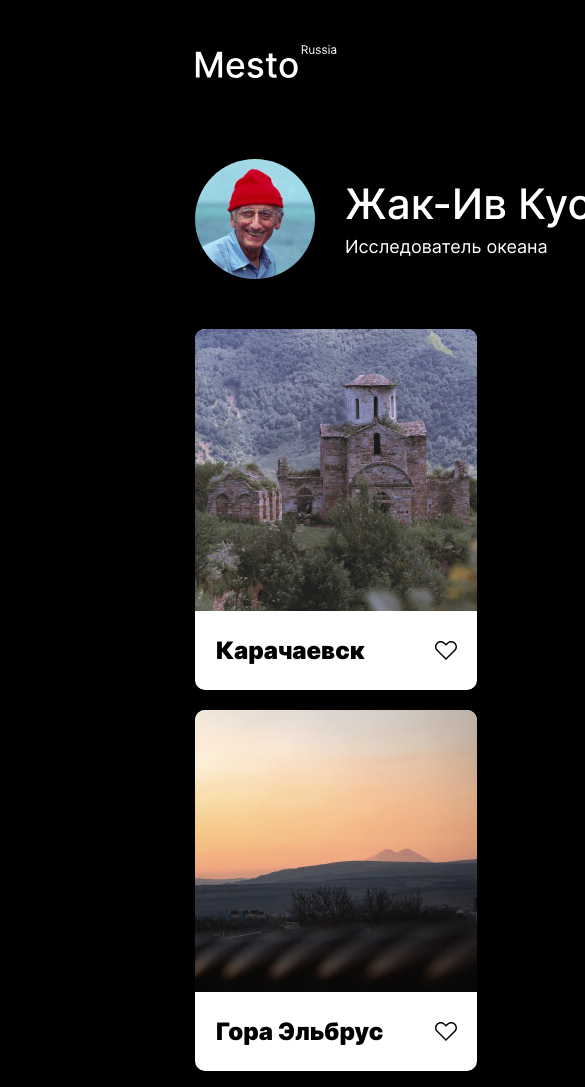
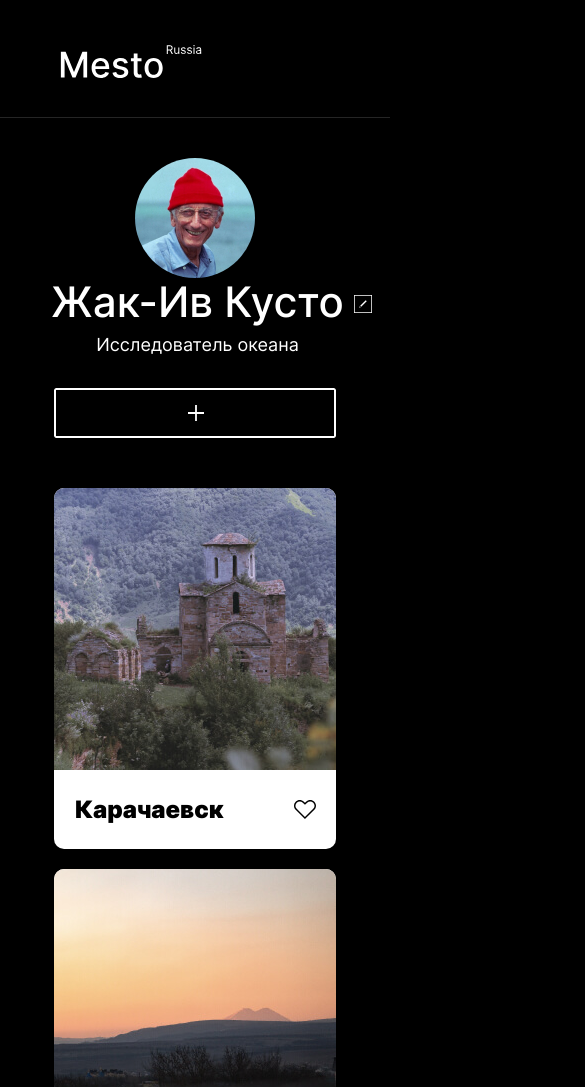
Before and after one commit to Kolotygin57/Mesto, a plain HTML site: page index.html in a window 390 px wide. Shown: the top 1087 px of the page, 585 px wide, since content can reach past the window. Drawn offline with Linux system fonts and the light colour scheme; files whose address does not match are found by name.

Commit message:
Правки после ревью

```diff
--- a/blocks/button-edit/button-edit.css
+++ b/blocks/button-edit/button-edit.css
@@ -1,7 +1,7 @@
 .button-edit {
     width: 24px;
     height: 24px;
-    margin: 0px 0 24px 18px;
+    margin: 4px 0px 0px 19px;
     background: url(../../images/Edit-Button.svg) center/contain no-repeat;
     border: none;
 }
@@ -12,13 +12,11 @@
     opacity: 0.6;
 }
 
-@media screen and (max-width: 320px) {
+@media screen and (max-width: 842px) {
     .button-edit {
+        margin-left: 10px;
         width: 18px;
         height: 18px;
-        position: inherit;
-        margin-top: -49px;
-        margin-left: 226px;
     }
 
 }
--- a/blocks/button/__close/button__close.css
+++ b/blocks/button/__close/button__close.css
@@ -2,7 +2,7 @@
     width: 32px;
     height: 32px;
     position: fixed;
-    top: 203px;
+    top: 183px;
     right: 384px;
     background: url(../../../images/Close-Icon.svg) center/contain no-repeat;
     border: none;
--- a/blocks/cards/cards.css
+++ b/blocks/cards/cards.css
@@ -1,10 +1,12 @@
 .cards {
-    display: block;
+    width: 100%;
+    box-sizing: border-box;
+    padding: 50px 15.5% 0;
 }
 
 @media screen and (max-width: 320px) {
     .cards {
-        max-width: 282px;
+        padding-top: 36px;
     }
 
 }
--- a/blocks/elements/elements.css
+++ b/blocks/elements/elements.css
@@ -1,9 +1,8 @@
 .elements {
-    max-width: 880px;
-    width: calc(100% - 2 * 200px);
-    margin: 0 auto;
-    padding: 50px 0 0;
+    margin: 0;
+    padding: 0;
     display: grid;
+    justify-content: center;
     grid-template-columns: repeat(auto-fit, 282px);
     grid-column-gap: 17px;
     grid-row-gap: 20px;
@@ -11,9 +10,7 @@
 
 @media screen and (max-width: 320px) {
     .elements {
-        max-width: 282px;
-        margin-top: 36px;
-        grid-template-columns: repeat(1, 1fr);
+
     }
 
 }
--- a/blocks/footer/__copyright/footer__copyright.css
+++ b/blocks/footer/__copyright/footer__copyright.css
@@ -1,6 +1,5 @@
 .footer__copyright {
     margin: 0;
-    padding: 18px 0 50px 0;
     font-weight: 400;
     font-size: 18px;
     line-height: 22px;
--- a/blocks/footer/footer.css
+++ b/blocks/footer/footer.css
@@ -1,16 +1,13 @@
 .footer {
-    max-width: 880px;
-    width: calc(100% - 2 * 200px);
-    margin: 0 auto;
+    width: 100%;
+    padding: 50px 15.5% 0;
     box-sizing: border-box;
-    padding-top: 50px;
 }
 
 @media screen and (max-width: 320px) {
     .footer {
-        max-width: 282px;
-        padding-top: 36px;
-        padding-bottom: 18px;
+        padding-left: 0;
+        padding-right: 0;
     }
 
 }
--- a/blocks/header/__logo/header__logo.css
+++ b/blocks/header/__logo/header__logo.css
@@ -1,8 +1,5 @@
 .header__logo {
     width: 142px;
-    height: 33px;
-    padding-top: 45px;
-    padding-bottom: 40px;
 }
 
 @media screen and (max-width: 320px) {
--- a/blocks/header/header.css
+++ b/blocks/header/header.css
@@ -1,7 +1,13 @@
 .header {
-    max-width: 880px;
-    width: calc(100% - 2 * 200px);
-    margin: 0 auto;
+    width: 100%;
+    padding: 45px 15.5% 36px;
     box-sizing: border-box;
     border-bottom: 1px solid #54545470;
 }
+
+@media screen and (max-width: 380px) {
+    .header {
+        padding: 6px 0 0;
+    }
+
+}
--- a/blocks/main/main.css
+++ b/blocks/main/main.css
@@ -1,10 +1,14 @@
-.main{
-display: block;
+.main {
+    max-width: 1280px;
+    display: flex;
+    flex-direction: column;
+    width: 100%;
 }
 
+/*
 @media screen and (max-width: 320px) {
     .main {
         max-width: 282px;
     }
 
-}
+}*/
--- /dev/null
+++ b/blocks/page/__container/page__container.css
@@ -0,0 +1,8 @@
+.page__container{
+    margin: auto;
+    max-width: 1280px;
+    display: flex;
+    flex-direction: column;
+    align-items: center;
+    box-sizing: border-box;
+}
--- a/blocks/page/page.css
+++ b/blocks/page/page.css
@@ -1,4 +1,6 @@
 .page {
+    max-width: 1280px;
+    margin: 0 auto;
     background-color: #000000;
     -webkit-font-smoothing: antialiased;
     -moz-osx-font-smoothing: grayscale;
--- a/blocks/popup/__button/popup__button.css
+++ b/blocks/popup/__button/popup__button.css
@@ -1,6 +1,6 @@
 .popup__button {
     background: url(../../../images/submit-button.svg) center/contain no-repeat;
-    padding: 21px 0;
+    padding: 22px 0;
     border: 0;
     border-radius: 2px;
     cursor: pointer;
--- a/blocks/profile/__avatar/profile__avatar.css
+++ b/blocks/profile/__avatar/profile__avatar.css
@@ -7,7 +7,6 @@
 
 @media screen and (max-width: 320px) {
     .profile__avatar{
-        width: 42%;
         border-radius: 100%;
     }
 
--- a/blocks/profile/__button-add/profile__button-add.css
+++ b/blocks/profile/__button-add/profile__button-add.css
@@ -14,11 +14,11 @@
     opacity: 0.6;
 }
 
-@media screen and (max-width: 320px) {
+@media screen and (max-width: 920px) {
     .profile__button-add {
         width: 282px;
         background: url(../../../images/add-Button_mobile.svg);
-        margin: 44px 0 0 0;
+        margin: 32px 0 0 0;
 
     }
 
--- a/blocks/profile/__info-about/profile__info-about.css
+++ b/blocks/profile/__info-about/profile__info-about.css
@@ -10,12 +10,16 @@
     overflow: hidden;
     white-space: nowrap;
 }
+@media screen and (max-width: 920px) {
+    .profile__info-about {
+        text-align: center;
+    }
 
+}
 @media screen and (max-width: 380px) {
     .profile__info-about {
         font-size: 14px;
         line-height: 17px;
-        text-align: center;
     }
 
 }
--- a/blocks/profile/__info/profile__info.css
+++ b/blocks/profile/__info/profile__info.css
@@ -1,17 +1,17 @@
 .profile__info {
-    display: flex;
-    flex-direction: column;
+    display: grid;
+    padding-left: 33px;
+    grid-template-areas:
+    "info-name button-edit"
+    "info-about info-about";
+    align-items: center;
     flex-wrap: wrap;
-    position: relative;
-    margin: 0;
-    padding: 0 0 0 30px;
     color: #FFFFFF;
 }
 
 @media screen and (max-width: 380px) {
     .profile__info {
         padding: 26px 0 0 0px;
-
         font-size: 27px;
         line-height: 33px;
         text-align: center;
--- a/blocks/profile/profile.css
+++ b/blocks/profile/profile.css
@@ -1,18 +1,15 @@
 .profile {
-    max-width: 880px;
-    width: calc(100% - 2 * 200px);
-    margin: 0 auto;
+    width: 100%;
+    padding: 40px 15.5% 0;
     box-sizing: border-box;
-    padding-top: 37px;
+    padding-top: 40px;
     display: flex;
-    align-items: center;
-    justify-content: flex-start;
-    position: relative;
 }
 
-@media screen and (max-width: 320px) {
+@media screen and (max-width: 920px) {
     .profile {
-        max-width: 282px;
+        padding-left: 0;
+        padding-right: 0;
         flex-direction: column;
         align-items: center;
     }
--- a/index.html
+++ b/index.html
@@ -10,6 +10,7 @@
 </head>
 
 <body class="page">
+    <div class="page__container">
         <header class="header">
             <img class="header__logo" src="./images/Mestro-logo.svg" alt="Логотип.">
         </header>
@@ -18,9 +19,9 @@
                 <img class="profile__avatar" src="./images/avatar.jpg" alt="Аватарка.">
                 <div class="profile__info">
                     <h1 class="profile__info-name">Жак-Ив Кусто</h1>
+                    <button class="button-edit" type="button"></button>
                     <p class="profile__info-about">Исследователь океана</p>
                 </div>
-            <button class="button-edit" type="button"></button>
                 <button class="profile__button-add" type="button"></button>
             </section>
             <section class="cards">
@@ -86,6 +87,7 @@
         <footer class="footer">
             <p class="footer__copyright">© 2020 Mesto Russia</p>
         </footer>
+    </div>
 </body>
 
 </html>
--- a/pages/index.css
+++ b/pages/index.css
@@ -1,6 +1,8 @@
 @import url(../vendor/normalize.css);
 @import url(../fonts/fonts.css);
 @import url(../blocks/page/page.css);
+@import url(../blocks/page/__container/page__container.css);
+
 
 @import url(../blocks/main/main.css);
 
```
Lines whose indentation alone changed are shown as unchanged.
